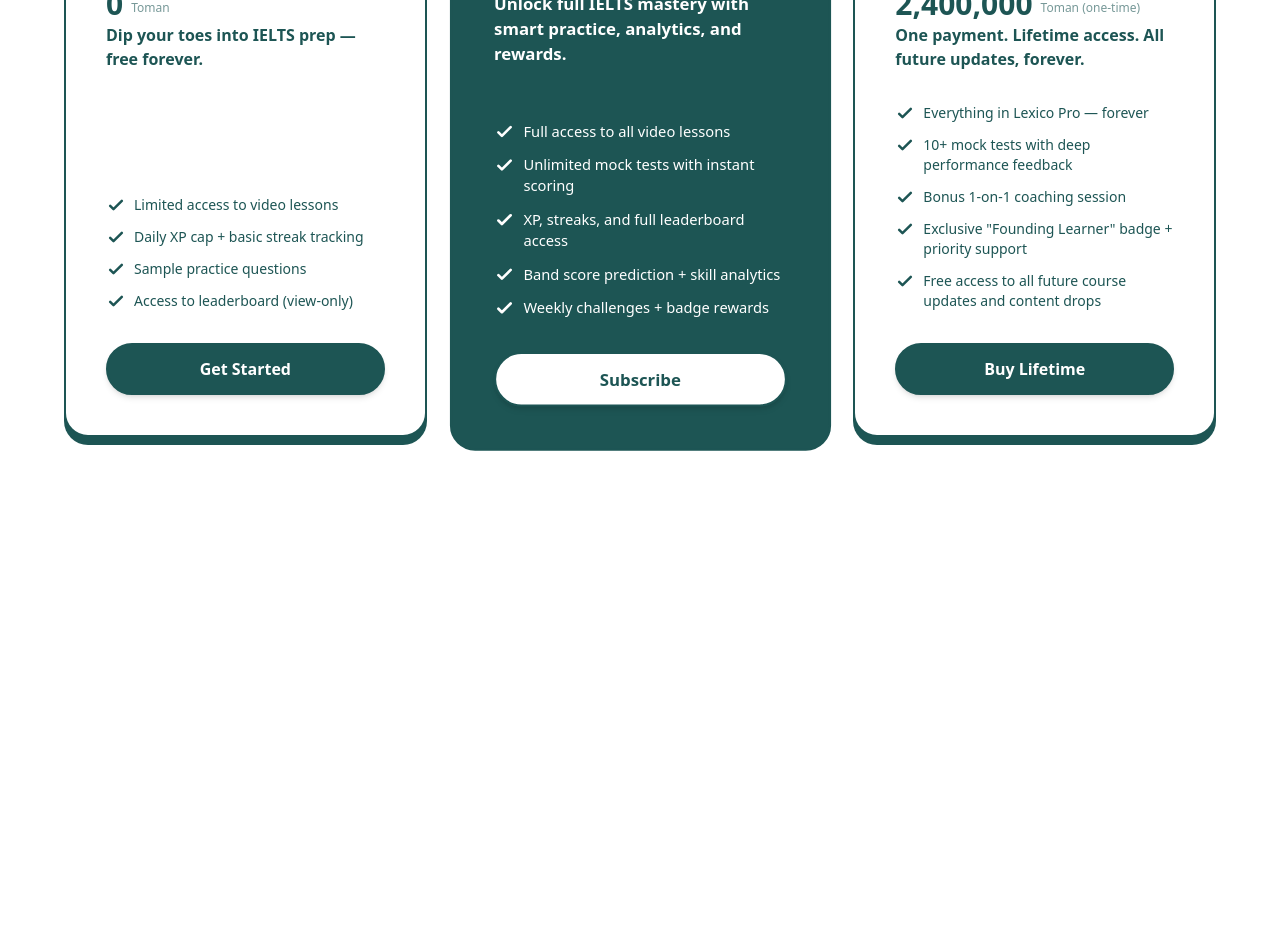
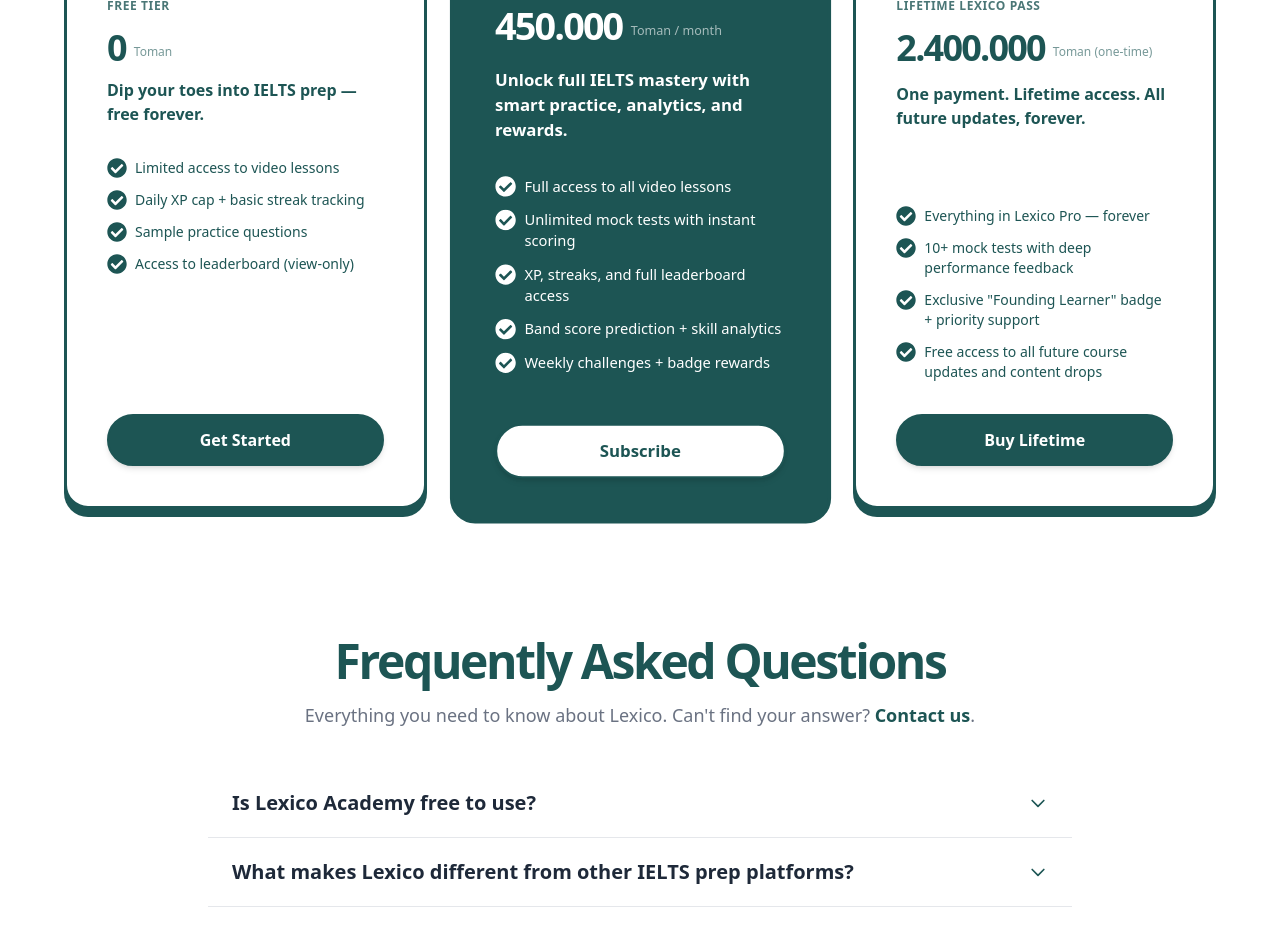
Before and after one commit to hosseinshamlooo/lexico_academy, a Next.js app: page / in a window 1280 px wide. Shown: the part 5020-5951 px from the top of the page. Before the commit the page ends 5521 px from the top, so only its background shows below. Built offline with nearby package versions, Linux system fonts and the light colour scheme.

Commit message:
added questions component

```diff
--- a/app/components/Faqs.tsx
+++ b/app/components/Faqs.tsx
@@ -0,0 +1,120 @@
+import React, { useState } from "react";
+
+const faqs = [
+  {
+    question: "Is Lexico Academy free to use?",
+    answer:
+      "Yes! You can start practicing for free and access a large set of reading and listening questions. If you want to unlock full mock tests, advanced analytics, and extra XP rewards, you can upgrade to our Premium Plan.",
+  },
+  {
+    question: "What makes Lexico different from other IELTS prep platforms?",
+    answer:
+      "Lexico is the first IELTS prep platform in Iran that gamifies your learning. You earn XP for every question, see your streaks, compete on leaderboards, and focus on your weak spots. It's practice with purpose — and fun.",
+  },
+  {
+    question: "Can I use Lexico Academy on my phone?",
+    answer:
+      "Absolutely. Lexico works smoothly on mobile, tablet, and desktop. No app download needed — just open the website and start practicing.",
+  },
+  {
+    question: "What does the Premium Plan include?",
+    answer:
+      "The Premium Plan gives you access to:\n\nAll 16 Cambridge reading and listening test banks\n\n8 full-length IELTS mock tests\n\nDetailed performance analytics\n\nMore XP and streak multipliers\n\nPriority support and upcoming features",
+  },
+  {
+    question: "Can I track my progress over time?",
+    answer:
+      "Yes! Your dashboard shows how much XP you've earned, your strong and weak areas, and how you're improving week by week. It's like a report card — but way cooler.",
+  },
+  {
+    question: "Will Lexico Academy help me with speaking and writing too?",
+    answer:
+      "Our current MVP focuses on Reading and Listening — but we're working on Writing and Speaking modules with AI feedback and expert coaching. Stay tuned!",
+  },
+  {
+    question: "How do I upgrade to Premium?",
+    answer:
+      'You can upgrade from your dashboard anytime using our secure Zarinpal payment system. Just go to your profile and click "Upgrade to Premium."',
+  },
+  {
+    question: "Is my data and progress saved securely?",
+    answer:
+      "Yes. We use Firebase for secure login and data storage. Your progress, XP, and personal info are encrypted and stored safely.",
+  },
+];
+
+function ArrowIcon({ open }: { open: boolean }) {
+  return (
+    <svg
+      className={`w-5 h-5 ml-2 transition-transform duration-300 text-primary ${
+        open ? "rotate-180" : "rotate-0"
+      }`}
+      fill="none"
+      stroke="currentColor"
+      strokeWidth="2"
+      viewBox="0 0 24 24"
+      aria-hidden="true"
+    >
+      <path strokeLinecap="round" strokeLinejoin="round" d="M19 9l-7 7-7-7" />
+    </svg>
+  );
+}
+
+export default function Faqs() {
+  const [openIndex, setOpenIndex] = useState<number | null>(null);
+
+  function toggle(idx: number) {
+    setOpenIndex(openIndex === idx ? null : idx);
+  }
+
+  return (
+    <section className="w-full py-16 flex justify-center bg-white" id="faqs">
+      <div className="max-w-4xl w-full flex flex-col items-center px-4">
+        <h2 className="text-4xl md:text-5xl font-extrabold text-center tracking-tighter mb-4 text-primary font-[var(--font-body)]">
+          Frequently Asked Questions
+        </h2>
+        <p className="text-gray-500 text-base md:text-lg text-center max-w-2xl mb-10">
+          Everything you need to know about Lexico. Can&apos;t find your answer?{" "}
+          <a
+            href="#contact"
+            className="text-primary font-semibold hover:underline"
+          >
+            Contact us
+          </a>
+          .
+        </p>
+        <div className="w-full divide-y divide-gray-200 rounded-2xl bg-white">
+          {faqs.map((faq, idx) => (
+            <div key={faq.question}>
+              <button
+                className="w-full flex items-center justify-between py-5 px-6 text-left focus:outline-none focus-visible:ring-2 focus-visible:ring-primary group"
+                aria-expanded={openIndex === idx}
+                aria-controls={`faq-panel-${idx}`}
+                onClick={() => toggle(idx)}
+              >
+                <span className="text-lg md:text-xl font-semibold text-gray-800 group-hover:text-primary transition-colors">
+                  {faq.question}
+                </span>
+                <ArrowIcon open={openIndex === idx} />
+              </button>
+              <div
+                id={`faq-panel-${idx}`}
+                className={`overflow-hidden transition-all duration-300 px-6 ${
+                  openIndex === idx ? "max-h-40 py-2" : "max-h-0 py-0"
+                }`}
+                style={{
+                  transitionProperty: "max-height, padding",
+                }}
+                aria-hidden={openIndex !== idx}
+              >
+                <p className="text-gray-600 text-base md:text-lg leading-relaxed">
+                  {faq.answer}
+                </p>
+              </div>
+            </div>
+          ))}
+        </div>
+      </div>
+    </section>
+  );
+}
--- a/app/components/Pricing.tsx
+++ b/app/components/Pricing.tsx
@@ -1,18 +1,5 @@
 import React from "react";
-
-function CheckIcon({ color = "#1D5554" }) {
-  return (
-    <svg
-      className="w-5 h-5 inline-block mr-2 flex-shrink-0"
-      fill="none"
-      stroke={color}
-      strokeWidth="3"
-      viewBox="0 0 24 24"
-    >
-      <path strokeLinecap="round" strokeLinejoin="round" d="M5 13l4 4L19 7" />
-    </svg>
-  );
-}
+import { FaCheckCircle } from "react-icons/fa";
 
 export default function Pricing() {
   return (
@@ -23,42 +10,53 @@
       <h2 className="text-4xl md:text-5xl font-extrabold text-center tracking-tighter mb-2 text-[#1D5554] font-[var(--font-body)]">
         Choose your Plan
       </h2>
-      <p className="text-gray-400 text-base md:text-lg text-center max-w-2xl mb-12">
+      <p className="text-gray-400 text-base md:text-lg text-center max-w-2xl mb-22">
         Explore our prices and see which plan fits you best.
       </p>
       <div className="flex flex-col md:flex-row gap-8 w-full max-w-6xl justify-center items-stretch px-4 md:px-0">
         {/* Free Tier */}
-        <div className="relative flex flex-col w-[370px] rounded-3xl border-2 border-[#1D5554] bg-white text-[#1D5554] transition-all duration-300 p-8 md:p-10 shadow-[0_8px_0_0_#1D5554]">
+        <div className="relative flex flex-col w-[370px] rounded-3xl border-3 border-[#1D5554] bg-white text-[#1D5554] transition-all duration-300 p-8 md:p-10 shadow-[0_8px_0_0_#1D5554]">
           <div className="mb-2 text-xs font-bold uppercase tracking-wider opacity-80">
             FREE TIER
           </div>
           <div className="flex items-end mb-1 mt-2">
-            <span className="text-3xl font-extrabold leading-none text-[#1D5554]">
+            <span className="text-4xl tracking-tighter font-extrabold leading-none text-[#1D5554]">
               0
             </span>
             <span className="text-xs font-medium ml-2 opacity-60 text-[#1D5554] self-center mt-2">
               Toman
             </span>
           </div>
-          <div className="text-base font-semibold mb-2">
+          <div className="text-base font-semibold mb-2 mt-2">
             Dip your toes into IELTS prep — free forever.
           </div>
-          <div className="flex-1" />
           <ul className="mb-8 mt-6 space-y-3 text-sm text-left">
             <li className="flex items-start">
-              <CheckIcon color="#1D5554" />
+              <FaCheckCircle
+                className="w-5 h-5 inline-block mr-2 flex-shrink-0"
+                color="#1D5554"
+              />
               <span>Limited access to video lessons</span>
             </li>
             <li className="flex items-start">
-              <CheckIcon color="#1D5554" />
+              <FaCheckCircle
+                className="w-5 h-5 inline-block mr-2 flex-shrink-0"
+                color="#1D5554"
+              />
               <span>Daily XP cap + basic streak tracking</span>
             </li>
             <li className="flex items-start">
-              <CheckIcon color="#1D5554" />
+              <FaCheckCircle
+                className="w-5 h-5 inline-block mr-2 flex-shrink-0"
+                color="#1D5554"
+              />
               <span>Sample practice questions</span>
             </li>
             <li className="flex items-start">
-              <CheckIcon color="#1D5554" />
+              <FaCheckCircle
+                className="w-5 h-5 inline-block mr-2 flex-shrink-0"
+                color="#1D5554"
+              />
               <span>Access to leaderboard (view-only)</span>
             </li>
           </ul>
@@ -67,45 +65,60 @@
           </button>
         </div>
         {/* Lexico Pro */}
-        <div className="relative flex flex-col w-[370px]  rounded-3xl border-2 border-[#1D5554] bg-[#1D5554] text-white transition-all duration-300 p-8 md:p-10 z-10 scale-105 md:-mt-6">
+        <div className="relative flex flex-col w-[370px]  rounded-3xl border-3 border-[#1D5554] bg-[#1D5554] text-white transition-all duration-300 p-8 md:p-10 z-10 scale-105 md:-mt-6">
           <span className="absolute top-6 right-6 bg-white text-[#1D5554] text-xs font-bold px-3 py-1 rounded-full border border-[#1D5554] shadow animate-pop">
             Best Seller
           </span>
           <div className="mb-2 text-xs font-bold uppercase tracking-wider opacity-80">
             LEXICO PRO
           </div>
-          <div className="flex items-end mb-1 mt-2">
-            <span className="text-3xl font-extrabold leading-none text-white">
-              450,000
+          <div className="flex items-end mb-1 mt-5">
+            <span className="text-4xl tracking-tighter font-extrabold leading-none text-white">
+              450.000
             </span>
             <span className="text-xs font-medium ml-2 opacity-60 text-white self-center mt-2">
               Toman / month
             </span>
           </div>
-          <div className="text-base font-semibold mb-2">
+          <div className="text-base font-semibold mb-2 mt-4">
             Unlock full IELTS mastery with smart practice, analytics, and
             rewards.
           </div>
           <div className="flex-1" />
-          <ul className="mb-8 mt-6 space-y-3 text-sm text-left">
+          <ul className="mb-12 mt-6 space-y-3 text-sm text-left">
             <li className="flex items-start">
-              <CheckIcon color="#fff" />
+              <FaCheckCircle
+                className="w-5 h-5 inline-block mr-2 flex-shrink-0"
+                color="#fff"
+              />
               <span>Full access to all video lessons</span>
             </li>
             <li className="flex items-start">
-              <CheckIcon color="#fff" />
+              <FaCheckCircle
+                className="w-5 h-5 inline-block mr-2 flex-shrink-0"
+                color="#fff"
+              />
               <span>Unlimited mock tests with instant scoring</span>
             </li>
             <li className="flex items-start">
-              <CheckIcon color="#fff" />
+              <FaCheckCircle
+                className="w-5 h-5 inline-block mr-2 flex-shrink-0"
+                color="#fff"
+              />
               <span>XP, streaks, and full leaderboard access</span>
             </li>
             <li className="flex items-start">
-              <CheckIcon color="#fff" />
+              <FaCheckCircle
+                className="w-5 h-5 inline-block mr-2 flex-shrink-0"
+                color="#fff"
+              />
               <span>Band score prediction + skill analytics</span>
             </li>
             <li className="flex items-start">
-              <CheckIcon color="#fff" />
+              <FaCheckCircle
+                className="w-5 h-5 inline-block mr-2 flex-shrink-0"
+                color="#fff"
+              />
               <span>Weekly challenges + badge rewards</span>
             </li>
           </ul>
@@ -114,43 +127,51 @@
           </button>
         </div>
         {/* Lifetime Lexico Pass */}
-        <div className="relative flex flex-col w-[370px] rounded-3xl border-2 border-[#1D5554] bg-white text-[#1D5554] transition-all duration-300 p-8 md:p-10 shadow-[0_8px_0_0_#1D5554]">
+        <div className="relative flex flex-col w-[370px] rounded-3xl border-3 border-[#1D5554] bg-white text-[#1D5554] transition-all duration-300 p-8 md:p-10 shadow-[0_8px_0_0_#1D5554]">
           <div className="mb-2 text-xs font-bold uppercase tracking-wider opacity-80">
             LIFETIME LEXICO PASS
           </div>
-          <div className="flex items-end mb-1 mt-2">
-            <span className="text-3xl font-extrabold leading-none text-[#1D5554]">
-              2,400,000
+          <div className="flex items-end mb-1 mt-2 mb-2">
+            <span className="text-4xl font-extrabold leading-none tracking-tighter text-[#1D5554]">
+              2.400.000
             </span>
             <span className="text-xs font-medium ml-2 opacity-60 text-[#1D5554] self-center mt-2">
               Toman (one-time)
             </span>
           </div>
-          <div className="text-base font-semibold mb-2">
+          <div className="text-base font-semibold mt-2">
             One payment. Lifetime access. All future updates, forever.
           </div>
           <div className="flex-1" />
           <ul className="mb-8 mt-6 space-y-3 text-sm text-left">
             <li className="flex items-start">
-              <CheckIcon color="#1D5554" />
+              <FaCheckCircle
+                className="w-5 h-5 inline-block mr-2 flex-shrink-0"
+                color="#1D5554"
+              />
               <span>Everything in Lexico Pro — forever</span>
             </li>
             <li className="flex items-start">
-              <CheckIcon color="#1D5554" />
+              <FaCheckCircle
+                className="w-5 h-5 inline-block mr-2 flex-shrink-0"
+                color="#1D5554"
+              />
               <span>10+ mock tests with deep performance feedback</span>
             </li>
             <li className="flex items-start">
-              <CheckIcon color="#1D5554" />
-              <span>Bonus 1-on-1 coaching session</span>
-            </li>
-            <li className="flex items-start">
-              <CheckIcon color="#1D5554" />
+              <FaCheckCircle
+                className="w-5 h-5 inline-block mr-2 flex-shrink-0"
+                color="#1D5554"
+              />
               <span>
                 Exclusive &quot;Founding Learner&quot; badge + priority support
               </span>
             </li>
             <li className="flex items-start">
-              <CheckIcon color="#1D5554" />
+              <FaCheckCircle
+                className="w-5 h-5 inline-block mr-2 flex-shrink-0"
+                color="#1D5554"
+              />
               <span>
                 Free access to all future course updates and content drops
               </span>
--- a/app/page.tsx
+++ b/app/page.tsx
@@ -11,6 +11,7 @@
 import VideoSegment from "./components/Video";
 import Testimonials from "./components/Testimonials";
 import Pricing from "./components/Pricing";
+import Faqs from "./components/Faqs";
 
 const page = () => {
   return (
@@ -24,6 +25,7 @@
       <VideoSegment />
       <Testimonials />
       <Pricing />
+      <Faqs />
     </div>
   );
 };
```
Also changed, not shown: package.json (+6 -5 lines), 1 other file (tests, documents, lock files or other folders).
